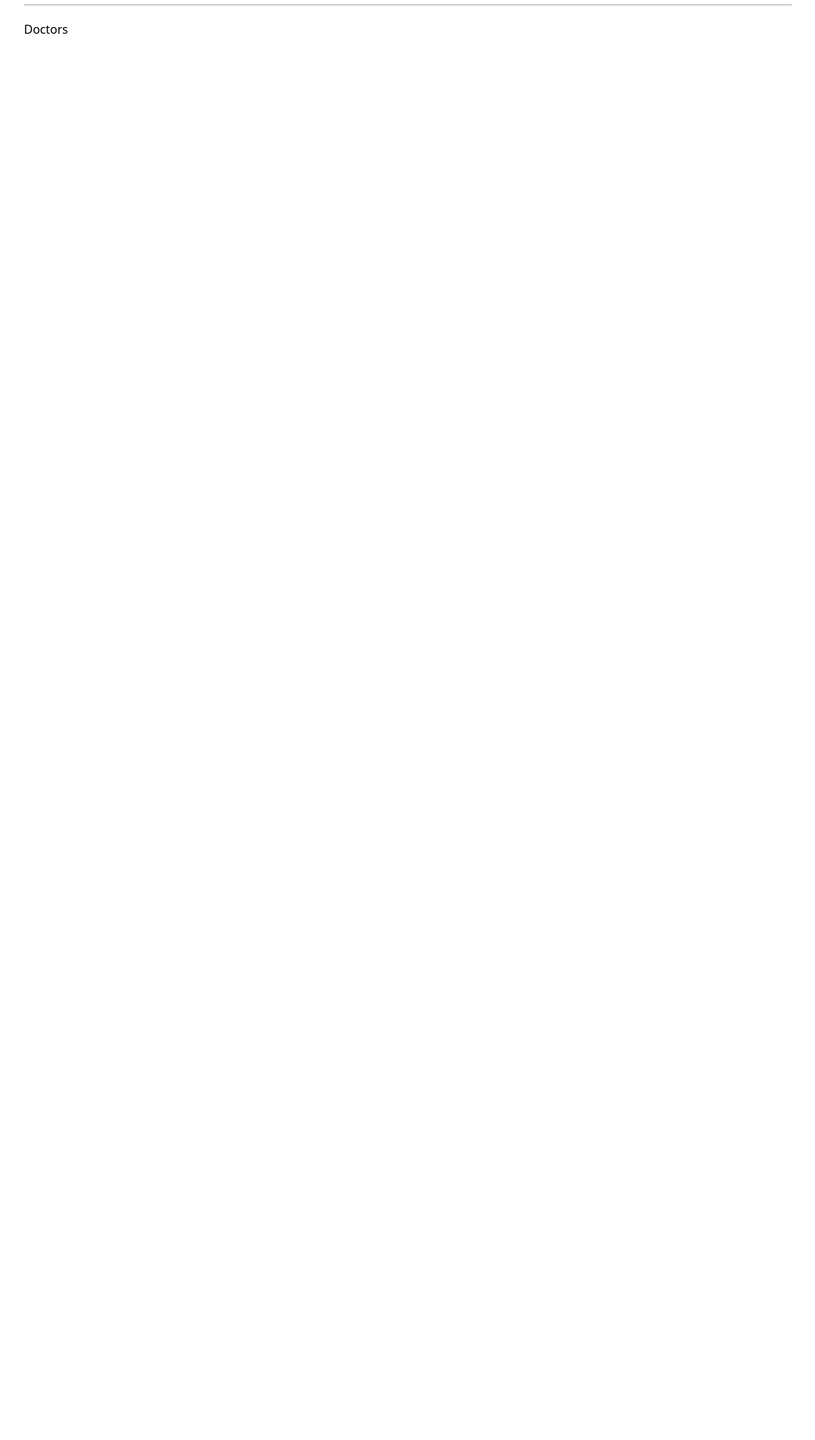
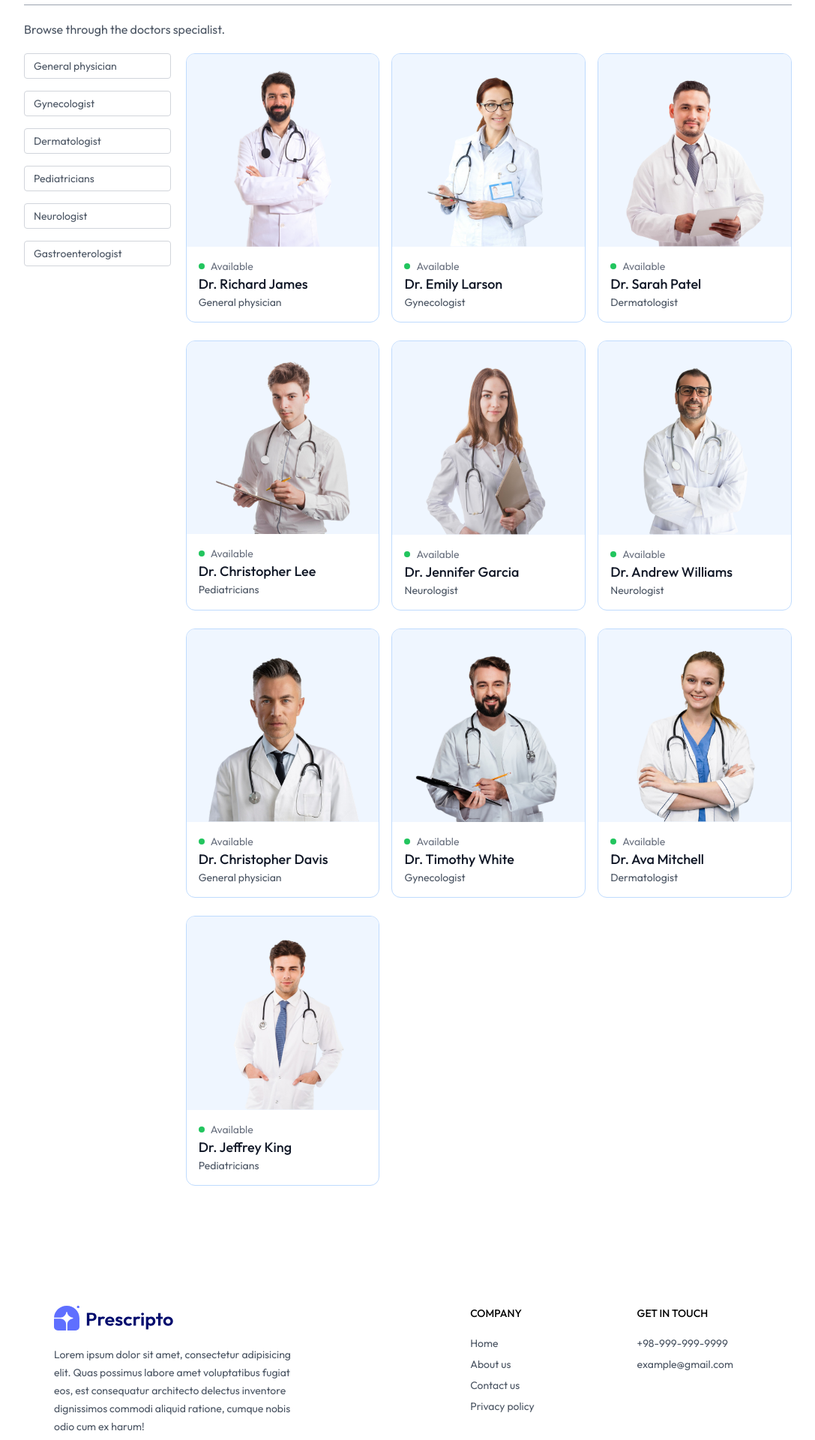
Before and after one commit to IsmaeilSaberi/dr-appointment-booking-app, a React (Vite) app in the folder frontend/: page /doctors in a window 1280 px wide. Shown: the part 80-2000 px from the top of the page at 75% size, without its empty margins (96-1183 px from the left). Before the commit the page ends 800 px from the top, so only its background shows below. Built offline with nearby package versions, Linux system fonts and the light colour scheme.

Commit message:
completing doctors page and its filters

```diff
--- a/frontend/src/App.jsx
+++ b/frontend/src/App.jsx
@@ -9,6 +9,7 @@ import MyProfile from "./pages/MyProfile";
 import MyAppointments from "./pages/MyAppointments";
 import Appointment from "./pages/Appointment";
 import Navbar from "./components/Navbar";
+import Footer from "./components/Footer";
 
 const App = () => {
   return (
@@ -25,6 +26,7 @@ const App = () => {
         <Route path="/my-appointments" element={<MyAppointments />} />
         <Route path="/appointment/:docId" element={<Appointment />} />
       </Routes>
+      <Footer />
     </div>
   );
 };
--- /dev/null
+++ b/frontend/src/components/Footer.jsx
@@ -0,0 +1,48 @@
+import React from "react";
+import { assets } from "../assets/assets";
+
+const Footer = () => {
+  return (
+    <div className="md:mx-10">
+      <div className="flex flex-col sm:grid grid-cols-[3fr_1fr_1fr] gap-14 my-10 mt-40 text-sm">
+        {/* Left section */}
+        <div>
+          <img className="mb-5 w-40" src={assets.logo} alt="" />
+          <p className="w-full md:w-2/3 text-gray-600 leading-6">
+            Lorem ipsum dolor sit amet, consectetur adipisicing elit. Quas
+            possimus labore amet voluptatibus fugiat eos, est consequatur
+            architecto delectus inventore dignissimos commodi aliquid ratione,
+            cumque nobis odio cum ex harum!
+          </p>
+        </div>
+        {/* Center section */}
+        <div>
+          <p className="tex-xl font-medium mb-5">COMPANY</p>
+          <ul className="flex flex-col gap-2 text-gray-600">
+            <li>Home</li>
+            <li>About us</li>
+            <li>Contact us</li>
+            <li>Privacy policy</li>
+          </ul>
+        </div>
+        {/* Right section */}
+        <div>
+          <p className="tex-xl font-medium mb-5">GET IN TOUCH</p>
+          <ul className="flex flex-col gap-2 text-gray-600">
+            <li>+98-999-999-9999</li>
+            <li>example@gmail.com</li>
+          </ul>
+        </div>
+      </div>
+      {/* --------------Copyright Text ----------- */}
+      <div>
+        <hr />
+        <p className="py-5 text-sm text-center">
+          Copyright 2024@ Prescripto - All Right Reserved.
+        </p>
+      </div>
+    </div>
+  );
+};
+
+export default Footer;
--- a/frontend/src/components/Navbar.jsx
+++ b/frontend/src/components/Navbar.jsx
@@ -9,7 +9,11 @@ const Navbar = () => {
 
   return (
     <div className="flex items-center justify-between text-sm py-4 mb-5 border-b border-b-gray-400">
-      <img className="w-44 cursor-pointer" src={assets.logo} />
+      <img
+        onClick={() => navigate("/")}
+        className="w-44 cursor-pointer"
+        src={assets.logo}
+      />
       <ul className="hidden md:flex items-start gap-5 font-medium">
         <NavLink to="/">
           <li className="py-4">HOME</li>
--- a/frontend/src/components/TopDoctors.jsx
+++ b/frontend/src/components/TopDoctors.jsx
@@ -5,7 +5,6 @@ import { AppContext } from "../context/AppContext";
 const TopDoctors = () => {
   const navigate = useNavigate();
   const { doctors } = useContext(AppContext);
-  console.log(doctors);
   return (
     <div className="flex flex-col items-center gap-4 my-16 text-gray-900 md:mx-10">
       <h1 className="text-3xl font-medium">Top Doctors to Book</h1>
--- a/frontend/src/index.css
+++ b/frontend/src/index.css
@@ -1,6 +1,11 @@
+@import url("https://fonts.googleapis.com/css2?family=Outfit:wght@100..900&display=swap");
 @tailwind base;
 @tailwind components;
 @tailwind utilities;
+
+* {
+  font-family: Outfit;
+}
 
 .active hr {
   @apply block;
--- a/frontend/src/pages/Doctors.jsx
+++ b/frontend/src/pages/Doctors.jsx
@@ -1,7 +1,130 @@
-import React from "react";
+import React, { useContext, useEffect, useState } from "react";
+import { useNavigate, useParams } from "react-router-dom";
+import { AppContext } from "../context/AppContext";
 
 const Doctors = () => {
-  return <div>Doctors</div>;
+  const { speciality } = useParams();
+  const [filterDoc, setFilterDoc] = useState([]);
+  const navigate = useNavigate();
+
+  const { doctors } = useContext(AppContext);
+
+  const applyFilter = () => {
+    if (speciality) {
+      setFilterDoc(doctors.filter((doc) => doc.speciality === speciality));
+    } else {
+      setFilterDoc(doctors);
+    }
+  };
+
+  useEffect(() => {
+    applyFilter();
+  }, [doctors, speciality]);
+
+  return (
+    <div>
+      <p className="text-gray-600">Browse through the doctors specialist.</p>
+      <div className="flex flex-col sm:flex-row items-start gap-5 mt-5">
+        <div className="flex flex-col gap-4 text-sm text-gray-600">
+          <p
+            onClick={() =>
+              speciality === "General physician"
+                ? navigate("/doctors")
+                : navigate(`/doctors/General physician`)
+            }
+            className={`w-[94-vw] sm:w-auto pl-3 py-1.5 pr-16 border border-gray-300 rounded transition-all cursor-pointer ${
+              speciality === "General physician"
+                ? "bg-indigo-100 text-black"
+                : ""
+            }`}
+          >
+            General physician
+          </p>
+          <p
+            onClick={() =>
+              speciality === "Gynecologist"
+                ? navigate("/doctors")
+                : navigate(`/doctors/Gynecologist`)
+            }
+            className={`w-[94-vw] sm:w-auto pl-3 py-1.5 pr-16 border border-gray-300 rounded transition-all cursor-pointer ${
+              speciality === "Gynecologist" ? "bg-indigo-100 text-black" : ""
+            }`}
+          >
+            Gynecologist
+          </p>
+          <p
+            onClick={() =>
+              speciality === "Dermatologist"
+                ? navigate("/doctors")
+                : navigate(`/doctors/Dermatologist`)
+            }
+            className={`w-[94-vw] sm:w-auto pl-3 py-1.5 pr-16 border border-gray-300 rounded transition-all cursor-pointer ${
+              speciality === "Dermatologist" ? "bg-indigo-100 text-black" : ""
+            }`}
+          >
+            Dermatologist
+          </p>
+          <p
+            onClick={() =>
+              speciality === "Pediatricians"
+                ? navigate("/doctors")
+                : navigate(`/doctors/Pediatricians`)
+            }
+            className={`w-[94-vw] sm:w-auto pl-3 py-1.5 pr-16 border border-gray-300 rounded transition-all cursor-pointer ${
+              speciality === "Pediatricians" ? "bg-indigo-100 text-black" : ""
+            }`}
+          >
+            Pediatricians
+          </p>
+          <p
+            onClick={() =>
+              speciality === "Neurologist"
+                ? navigate("/doctors")
+                : navigate(`/doctors/Neurologist`)
+            }
+            className={`w-[94-vw] sm:w-auto pl-3 py-1.5 pr-16 border border-gray-300 rounded transition-all cursor-pointer ${
+              speciality === "Neurologist" ? "bg-indigo-100 text-black" : ""
+            }`}
+          >
+            Neurologist
+          </p>
+          <p
+            onClick={() =>
+              speciality === "Gastroenterologist"
+                ? navigate("/doctors")
+                : navigate(`/doctors/Gastroenterologist`)
+            }
+            className={`w-[94-vw] sm:w-auto pl-3 py-1.5 pr-16 border border-gray-300 rounded transition-all cursor-pointer ${
+              speciality === "Gastroenterologist"
+                ? "bg-indigo-100 text-black"
+                : ""
+            }`}
+          >
+            Gastroenterologist
+          </p>
+        </div>
+        <div className="w-full grid grid-cols-auto gap-4 gap-y-6">
+          {filterDoc.slice(0, 10).map((item, index) => (
+            <div
+              onClick={() => navigate(`/appointment/${item._id}`)}
+              className="border border-blue-200  rounded-xl overflow-hidden cursor-pointer hover:translate-y-[-10px] transition-all duration-500"
+              key={index}
+            >
+              <img className="bg-blue-50" src={item.image} alt="" />
+              <div className="p-4">
+                <div className="flex items-center gap-2 text-sm text-center text-gray-500">
+                  <p className="w-2 h-2 bg-green-500 rounded-full"></p>
+                  <p>Available</p>
+                </div>
+                <p className="text-gray-900 text-lg font-medium">{item.name}</p>
+                <p className="text-gray-600 text-sm">{item.speciality}</p>
+              </div>
+            </div>
+          ))}
+        </div>
+      </div>
+    </div>
+  );
 };
 
 export default Doctors;
```
